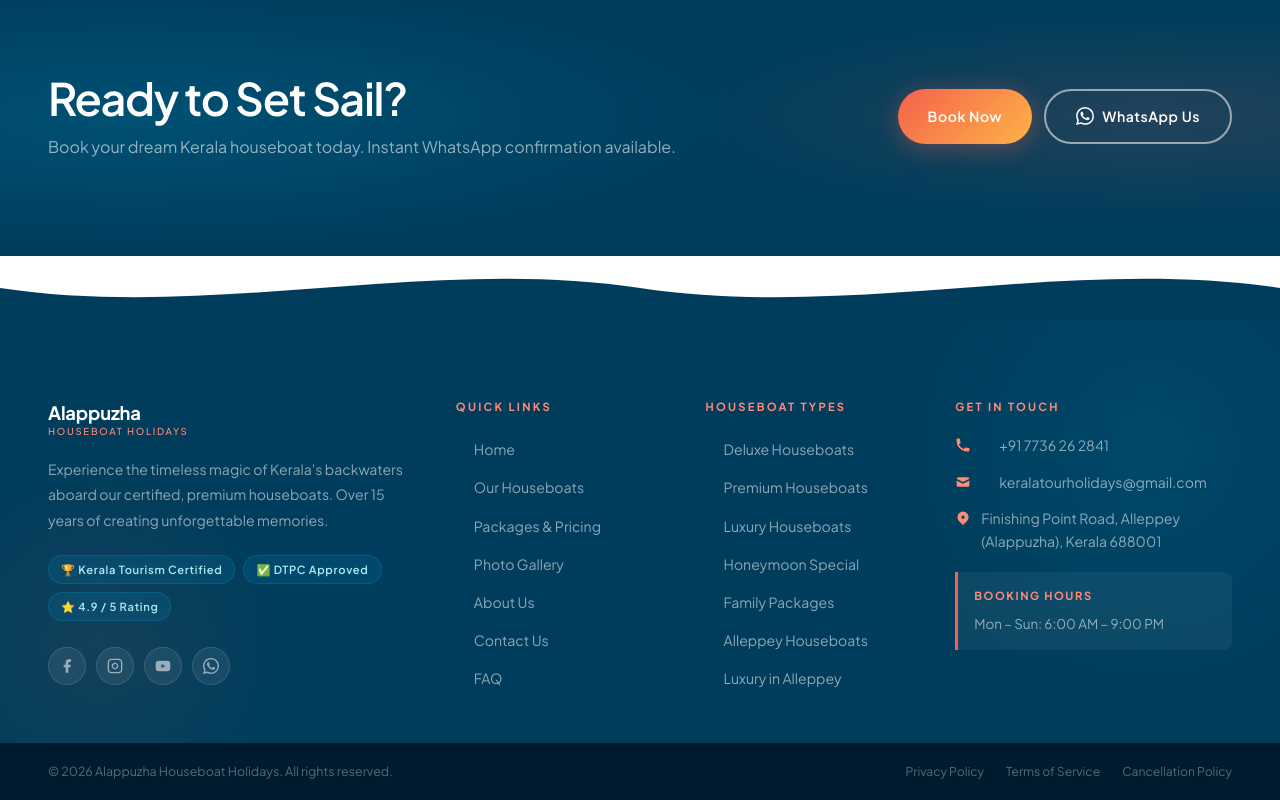
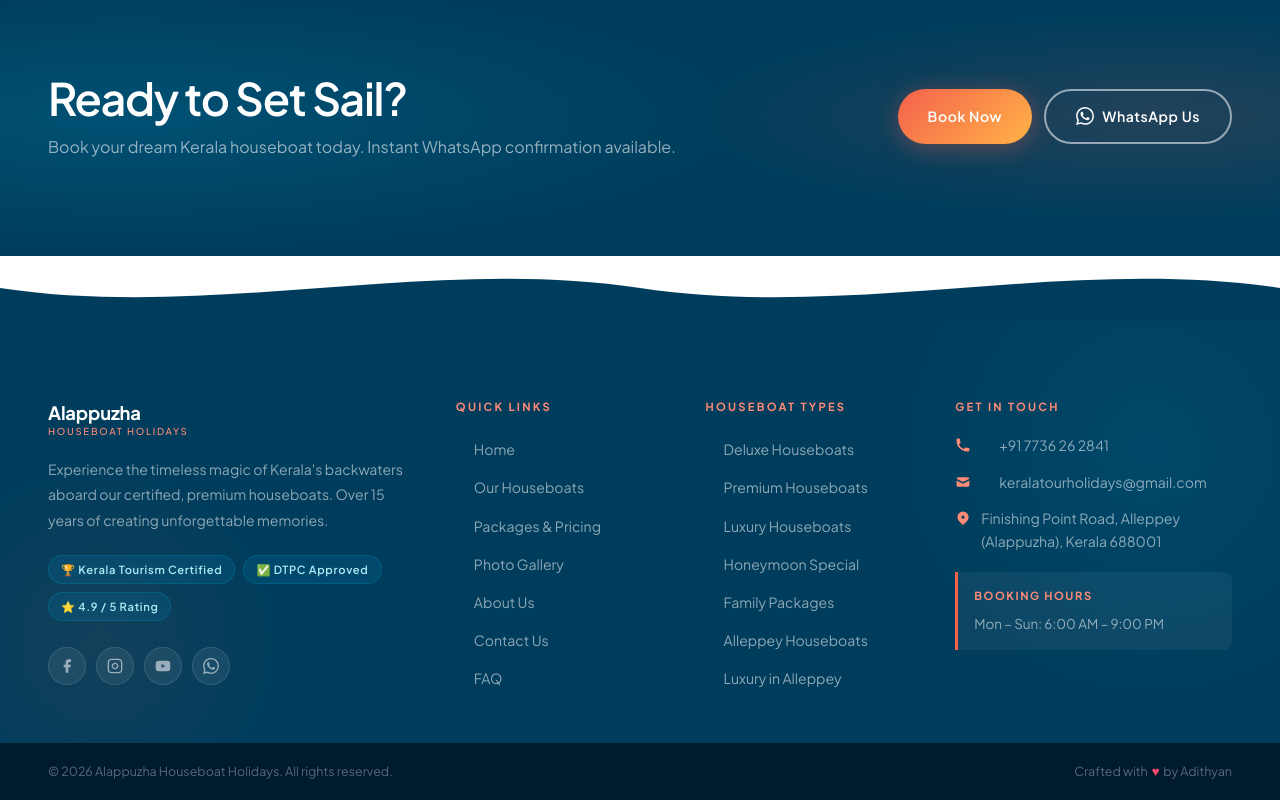
Before and after one commit to Appu1438/Alleppy-Houseboat, a React (Vite) app: page / in a window 1280 px wide. Shown: the part 5005-5805 px from the top of the page. Built offline with nearby package versions, Linux system fonts and the light colour scheme.

Commit message:
fix : footer text

```diff
--- a/src/components/footer/Footer.jsx
+++ b/src/components/footer/Footer.jsx
@@ -115,9 +115,10 @@ export default function Footer() {
         <div className="container">
           <p>© {year} Alappuzha Houseboat Holidays. All rights reserved.</p>
           <div className="footer-bottom-links">
-            <a href="#">Privacy Policy</a>
-            <a href="#">Terms of Service</a>
-            <a href="#">Cancellation Policy</a>
+            <p>
+                Crafted with <span className="footer-heart">♥</span> by Adithyan
+
+            </p>
           </div>
         </div>
       </div>
--- a/src/components/footer/footer.css
+++ b/src/components/footer/footer.css
@@ -402,3 +402,31 @@
     width: 100%;
   }
 }
+
+
+.footer-heart {
+  display: inline-block;
+  color: #ff4d6d;
+  margin: 0 2px;
+  animation: heartbeat 2s ease-in-out infinite;
+}
+
+@keyframes heartbeat {
+
+  0%,
+  100% {
+    transform: scale(1);
+  }
+
+  25% {
+    transform: scale(1.15);
+  }
+
+  50% {
+    transform: scale(1);
+  }
+
+  75% {
+    transform: scale(1.15);
+  }
+}
```
